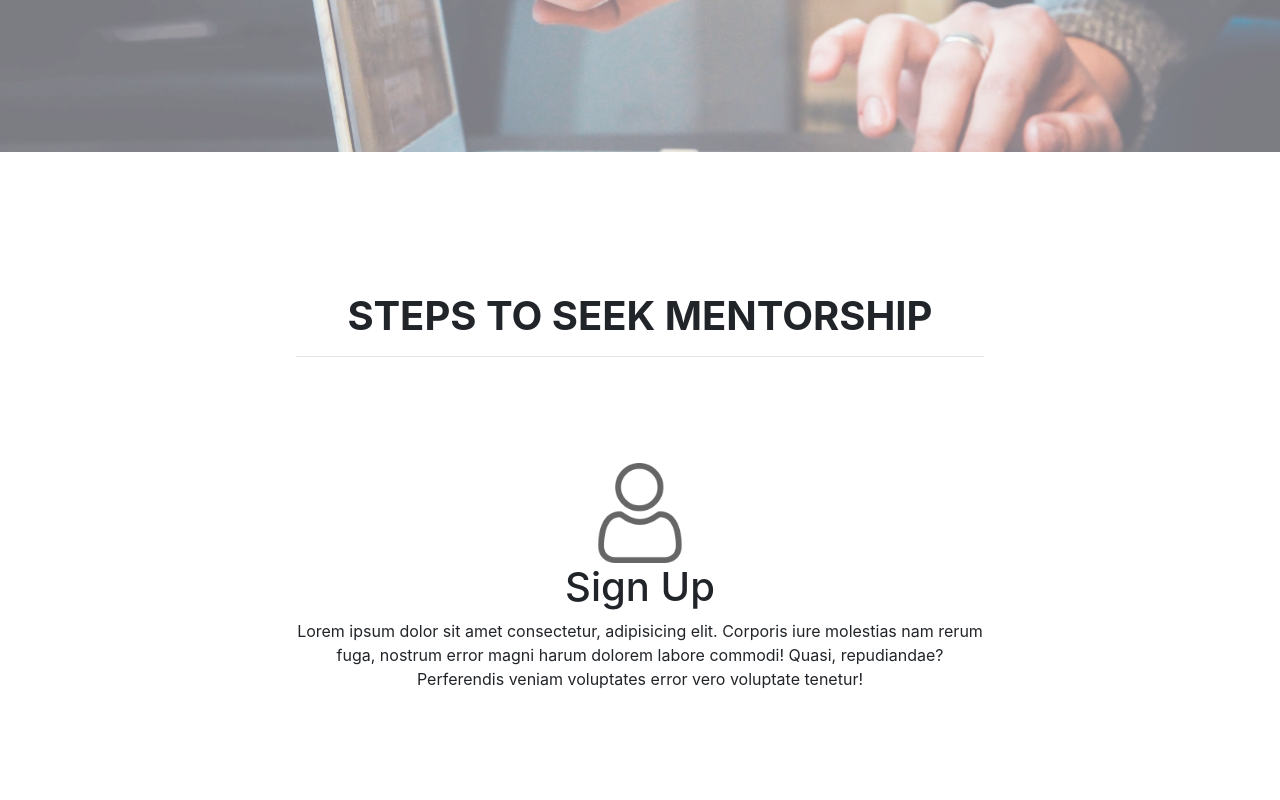
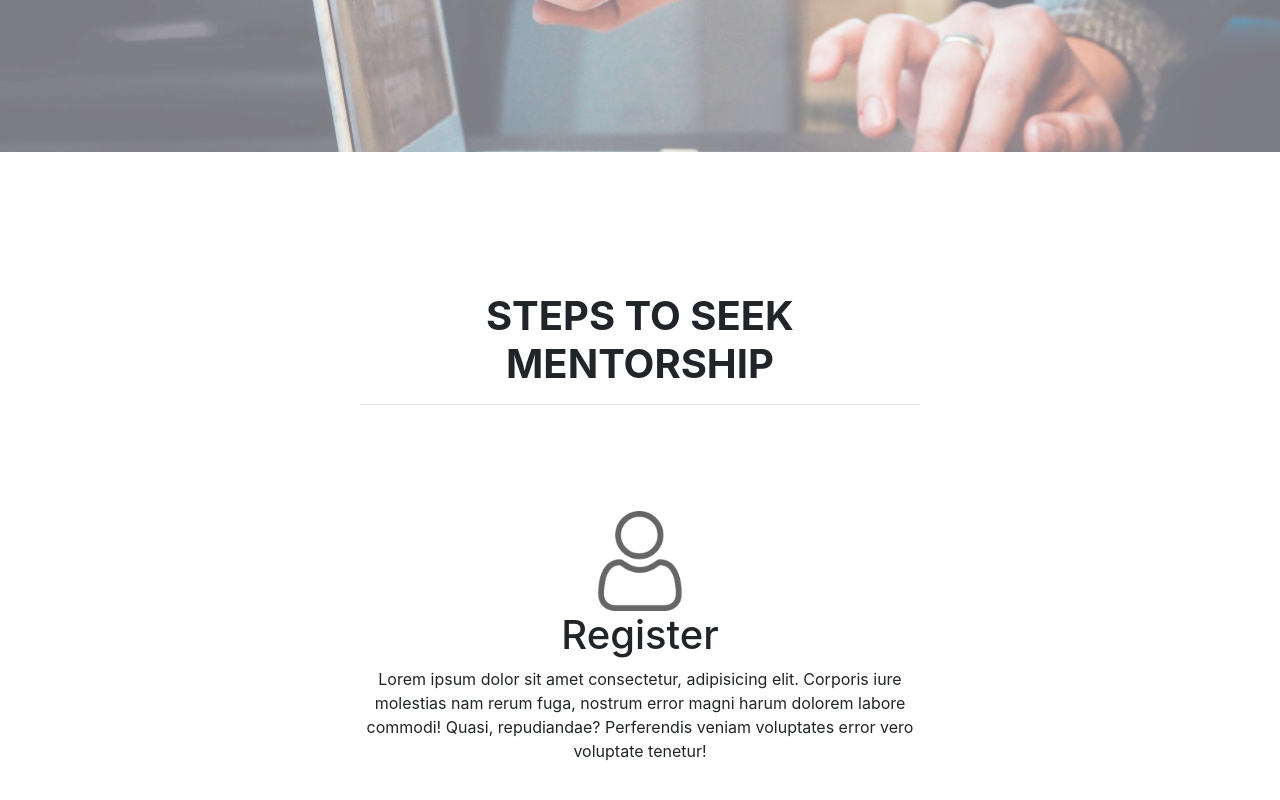
Before and after one commit to jainpriyanshi/Techmate, a React (Create React App) app in the folder client/: page /mentorship in a window 1280 px wide. Shown: the part 456-1256 px from the top of the page. Built offline with nearby package versions, Linux system fonts and the light colour scheme.

Commit message:
Minor bug fix

```diff
--- a/client/src/components/Mentorship/Mentorship.css
+++ b/client/src/components/Mentorship/Mentorship.css
@@ -19,22 +19,50 @@ img{
 .step{
     margin: 50px auto;
     padding: 20px ;
-    text-justify:inter-word;
 
 }
 
 
 
-
-.content{
-    width: 60%;
+.step1{
     margin: 50px auto;
-    padding: 20px;
+    padding: 20px ;
     text-align: center;
-    text-justify:inter-word;
+}
 
 
+@media screen and (max-width: 540px) {
+    .content{
+        width: 100%;
+        margin: 50px auto;
+        padding: 20px;
+        text-align: center;
+
+    }
 }
+
+
+@media screen and (min-width: 540px) and (max-width: 780px) {
+    .content{
+        width: 80%;
+        margin: 50px auto;
+        padding: 20px;
+        text-align: center;
+
+    }
+}
+
+@media screen and (min-width: 780px)  {
+    .content{
+        width: 50%;
+        margin: 50px auto;
+        padding: 20px;
+        text-align: center;
+
+    }
+}
+
+
 
 .icon{
     height: 100px;
--- a/client/src/components/Mentorship/Steps.jsx
+++ b/client/src/components/Mentorship/Steps.jsx
@@ -13,9 +13,9 @@ class Steps extends React.Component {
       <div class="container content" >
 
 
-    <div class="step">
+    <div class="step1">
       <Zoom>
-      <div class="center"> <h1> <b>STEPS TO SEEK MENTORSHIP</b></h1></div>
+       <h1> <b>STEPS TO SEEK MENTORSHIP</b></h1>
       <hr></hr>
       </Zoom>
     </div>
@@ -24,7 +24,7 @@ class Steps extends React.Component {
     <div class=" step">
     <img src={user} class="icon "/>
       <Fade left>
-          <h1> Sign Up</h1>
+          <h1> Register</h1>
           <p> Lorem ipsum dolor sit amet consectetur, adipisicing elit. Corporis iure molestias nam rerum fuga, nostrum error magni harum dolorem labore commodi! Quasi, repudiandae? Perferendis veniam voluptates error vero voluptate tenetur!</p>
 
         </Fade>
```
